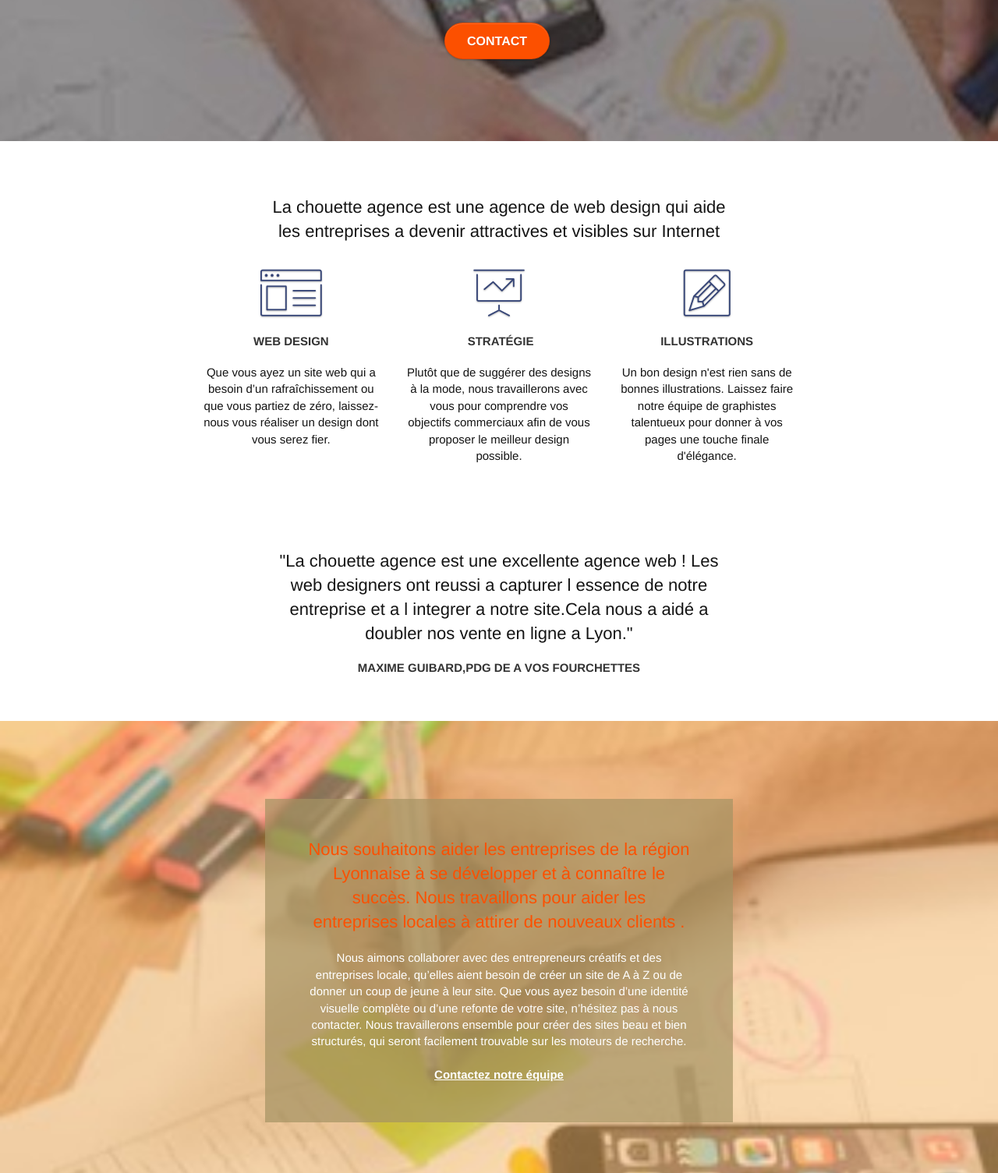
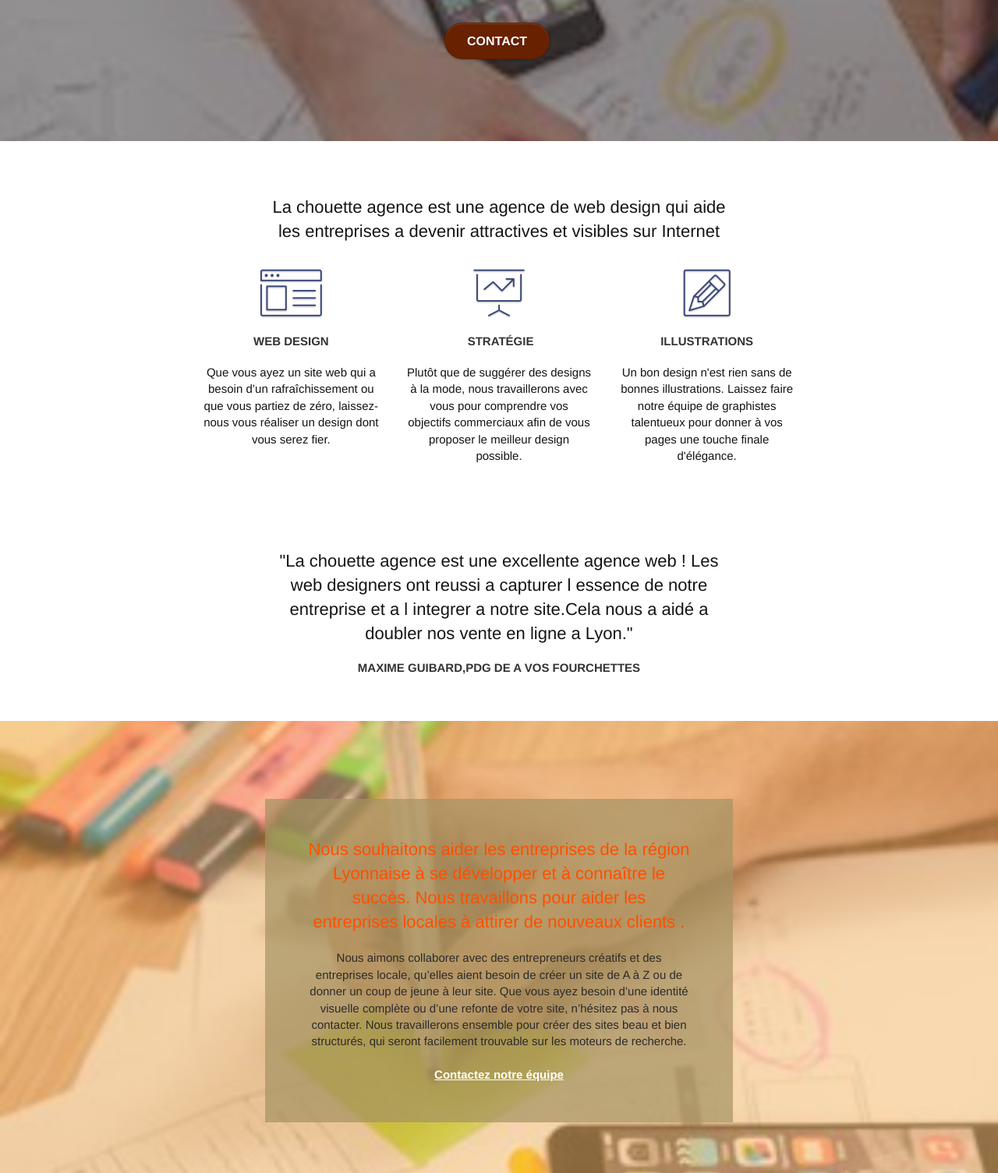
Before and after one commit to opopenclassrooms/chouetteentreprise, a plain HTML site: page index.html in a window 1280 px wide. Shown: the part 355-1860 px from the top of the page at 78% size. Drawn offline with Linux system fonts and the light colour scheme.

Commit message:
contrast

```diff
--- a/style.css
+++ b/style.css
@@ -744,7 +744,7 @@ h4 {
 }
 
 .white {
-    color: #FFFFFF!important;
+    color: #2c2b2b!important;
 }
 
 .portfolio-thumb {
@@ -789,7 +789,7 @@ h4 {
 }
 
 .btn-atomic-tangerine {
-    background: #fc5000;
+    background: #682101;
     color: #FFFFFF!important;
 }
 
```
Also changed, not shown: page2.html (+1 -1 lines).
